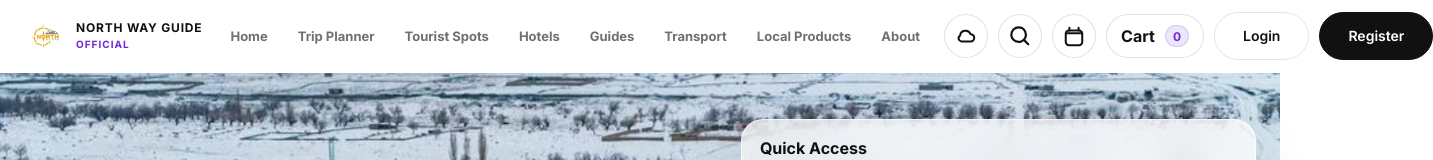
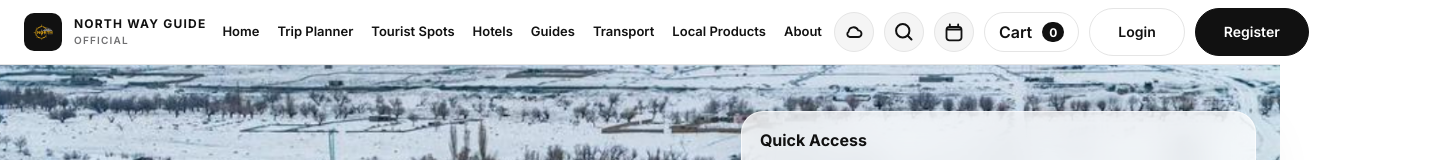
Before and after one commit to mibrahim-khalil/north-way-guide, a React (Vite) app in the folder frontend-public/: page /login in a window 1280 px wide. Shown: the top 160 px of the page, 1433 px wide, since content can reach past the window. Built offline with nearby package versions, Linux system fonts and the light colour scheme; no server answers.

Commit message:
Changing the UI

```diff
--- a/frontend-public/src/components/common/Header.css
+++ b/frontend-public/src/components/common/Header.css
@@ -1,18 +1,15 @@
-/* for sticky hearder */
 .nwHeader{
   position: sticky;
   top: 0;
   z-index: 999;
-  background: rgba(255,255,255,0.72);
-  backdrop-filter: blur(22px);
-  -webkit-backdrop-filter: blur(22px);
-  border-bottom: 1px solid rgba(255,255,255,0.65);
+  background: var(--canvas);
+  border-bottom: 1px solid var(--hairline);
 }
 
 .nwHeaderInner{
-  height: 72px;
+  height: 64px;
   width: 100%;
-  padding: 0 26px;
+  padding: 0 24px;
   display:flex;
   align-items:center;
   justify-content: space-between;
@@ -25,60 +22,30 @@
   gap: 12px;
   flex: 0 0 auto;
 }
-.brandMark{
-  width: 36px; height: 36px;
-  border-radius: 12px;
-  background: linear-gradient(110deg, #d6f5e1 0%, #eaddf3 45%, #dcecfc 100%);
-  border: 1px solid rgba(15,23,42,0.08);
-  box-shadow: 0 10px 25px rgba(15,23,42,0.08);
+
+/* Your logo is white; give it a black stage (optional but looks premium) */
+.brandLogo{
+  width: 38px;
+  height: 38px;
+  object-fit: contain;
+  border-radius: 10px;
+  background: var(--ink);
+  padding: 6px;
 }
-.brandMark.small{ width: 30px; height: 30px; border-radius: 10px; }
 
 .brandTextCol{ display:flex; flex-direction: column; line-height: 1.05; }
-.brandText{ font-weight: 1000; font-size: 12px; letter-spacing: .8px; color: var(--heading); }
-.brandSub{ margin-top: 4px; font-size: 10px; font-weight: 900; letter-spacing: 1px; color: #6d28d9; }
-
-.headerSearch{
-  flex: 1 1 auto;
-  max-width: 560px;
-  display:flex;
-  align-items:center;
-  gap: 10px;
-  padding: 8px 10px;
-  border-radius: 999px;
-  border: 1px solid rgba(15,23,42,0.10);
-  background: rgba(255,255,255,0.82);
-  box-shadow: 0 12px 30px rgba(15,23,42,0.06);
+.brandText{
+  font-weight: 700;
+  font-size: 12px;
+  letter-spacing: 1.2px;
+  color: var(--ink);
 }
-.searchIcon{
-  width: 28px;
-  height: 28px;
-  display:flex;
-  align-items:center;
-  justify-content:center;
-  border-radius: 999px;
-  background: rgba(109,40,217,0.10);
-  color: #6d28d9;
-  font-weight: 1000;
-  flex: 0 0 auto;
-}
-.searchInput{
-  border: 0;
-  outline: none;
-  background: transparent;
-  width: 100%;
-  font-weight: 700;
-  color: var(--heading);
-}
-.searchInput::placeholder{ color: rgba(100,116,139,0.9); font-weight: 700; }
-.searchBtn{
-  border: 0;
-  cursor:pointer;
-  padding: 9px 14px;
-  border-radius: 999px;
-  font-weight: 900;
-  background: #0f172a;
-  color: white;
+.brandSub{
+  margin-top: 4px;
+  font-size: 10px;
+  font-weight: 600;
+  letter-spacing: 1.2px;
+  color: var(--muted);
 }
 
 .rightGroup{
@@ -88,227 +55,99 @@
   gap: 12px;
   flex: 0 0 auto;
 }
+
+/* Nike-like nav: clean text + underline active */
 .nav{
   display:flex;
   align-items:center;
-  gap: 6px;
+  gap: 18px;
   white-space: nowrap;
 }
 .nav a{
   font-size: 13px;
-  font-weight: 800;
-  color: var(--muted);
-  padding: 9px 12px;
-  border-radius: 999px;
-  transition: .15s ease;
+  font-weight: 600;
+  color: var(--ink);
+  padding: 8px 0;
+  border-bottom: 2px solid transparent;
 }
-.nav a:hover{ background: rgba(15,23,42,0.05); color: var(--heading); }
 .nav a.active{
-  background: rgba(255,255,255,0.95);
-  color: var(--heading);
-  box-shadow: 0 10px 25px rgba(15,23,42,0.08);
+  border-bottom-color: var(--ink);
 }
 
 .actions{ display:flex; gap: 10px; align-items:center; }
 
+/* icon buttons */
+.headerIconBtn{
+  height: 40px;
+  width: 40px;
+  border-radius: 9999px;
+  border: 1px solid var(--hairline);
+  background: var(--soft);
+  color: var(--ink);
+  cursor: pointer;
+  display: inline-flex;
+  align-items: center;
+  justify-content: center;
+  padding: 0;
+}
+.headerIconBtn:hover{ background: #ededed; }
+.headerIconSvg{ width: 20px; height: 20px; display:block; }
+
+/* cart pill */
+.cartBtn{
+  display:inline-flex;
+  align-items:center;
+  gap:10px;
+  height: 40px;
+  padding: 0 14px;
+  border-radius: 9999px;
+  border: 1px solid var(--hairline);
+  background: var(--canvas);
+  font-weight: 600;
+  color: var(--ink);
+}
+.cartCount{
+  min-width: 20px;
+  height: 20px;
+  padding: 0 7px;
+  display:inline-flex;
+  align-items:center;
+  justify-content:center;
+  border-radius: 9999px;
+  background: var(--ink);
+  color: var(--canvas);
+  font-size: 12px;
+  font-weight: 700;
+}
+
+/* hamburger */
 .hamburger{
   display: none;
-
-  width: 46px;
-  height: 46px;
-  border-radius: 16px;
-  border: 1px solid rgba(15,23,42,0.12);
-  background: rgba(255,255,255,0.88);
+  width: 44px;
+  height: 44px;
+  border-radius: 9999px;
+  border: 1px solid var(--hairline);
+  background: var(--soft);
   cursor:pointer;
-
   align-items: center;
   justify-content: center;
-
   padding: 0;
 }
-
 .hamburgerInner{
-  width: 22px;
+  width: 20px;
   display: flex;
   flex-direction: column;
-  align-items: center;
-  justify-content: center;
-  gap: 6px;
+  gap: 5px;
 }
-
 .hamburgerInner span{
   display:block;
   width: 100%;
-  height: 3px;
-  background: #0f172a;
-  border-radius: 999px;
+  height: 2px;
+  background: var(--ink);
+  border-radius: 9999px;
 }
 
 @media (max-width: 1040px){
   .nav, .actions{ display:none; }
-  .headerSearch{ display:none; }
   .hamburger{ display:flex; }
 }
-
-.drawerOverlay{
-  position: fixed;
-  inset: 0;
-  background: rgba(15,23,42,0.45);
-  opacity: 0;
-  pointer-events: none;
-  transition: .2s ease;
-  z-index: 2000;
-}
-.drawerOverlay.show{
-  opacity: 1;
-  pointer-events: auto;
-}
-
-.drawer{
-  position: fixed;
-  top: 0; right: 0; bottom: 0;
-  width: min(360px, 92vw);
-  background: rgba(255,255,255,0.95);
-  backdrop-filter: blur(18px);
-  -webkit-backdrop-filter: blur(18px);
-  border-left: 1px solid rgba(15,23,42,0.08);
-  transform: translateX(110%);
-  transition: .22s ease;
-  z-index: 2100;
-  padding: 14px;
-  display:flex;
-  flex-direction: column;
-  overflow: auto;
-}
-.drawer.show{ transform: translateX(0); }
-
-.drawerTop{
-  display:flex;
-  align-items:center;
-  justify-content:space-between;
-  gap: 10px;
-  padding-bottom: 12px;
-  border-bottom: 1px solid rgba(15,23,42,0.07);
-}
-.drawerBrand{ display:flex; align-items:center; gap: 10px; }
-.drawerClose{
-  width: 38px; height: 38px;
-  border-radius: 12px;
-  border: 1px solid rgba(15,23,42,0.10);
-  background: rgba(15,23,42,0.05);
-  cursor:pointer;
-}
-
-.drawerSearch{
-  margin-top: 12px;
-  display:flex;
-  align-items:center;
-  gap: 10px;
-  padding: 8px 10px;
-  border-radius: 999px;
-  border: 1px solid rgba(15,23,42,0.10);
-  background: rgba(255,255,255,0.92);
-}
-
-.drawerNav{
-  display:flex;
-  flex-direction: column;
-  gap: 8px;
-  padding: 14px 0;
-}
-.drawerLink{
-  padding: 12px;
-  border-radius: 14px;
-  font-weight: 900;
-  color: var(--muted);
-  background: rgba(15,23,42,0.04);
-  border: 1px solid rgba(15,23,42,0.06);
-}
-.drawerLink.active{
-  color: var(--heading);
-  background: rgba(109,40,217,0.08);
-  border-color: rgba(109,40,217,0.12);
-}
-
-.drawerActions{
-  margin-top: auto;
-  display:grid;
-  gap: 10px;
-  padding-top: 12px;
-  border-top: 1px solid rgba(15,23,42,0.07);
-}
-
-.drawerOverlay{
-  z-index: 99990 !important;
-}
-.drawer{
-  z-index: 99999 !important;
-}
-
-.hero, .hero *{
-  z-index: auto;
-}
-.brandLogo{
-  width: 38px;
-  height: 38px;
-  object-fit: contain;
-  border-radius: 10px;
-}
-
-.cartBtn{
-  display:inline-flex;
-  align-items:center;
-  gap:10px;
-  padding: 10px 14px;
-  border-radius: 999px;
-  border: 1px solid rgba(15,23,42,0.12);
-  background: rgba(255,255,255,0.75);
-  font-weight: 900;
-  color: var(--heading);
-}
-
-.cartCount{
-  min-width: 22px;
-  height: 22px;
-  padding: 0 7px;
-  display:inline-flex;
-  align-items:center;
-  justify-content:center;
-  border-radius: 999px;
-  background: rgba(109,40,217,0.12);
-  border: 1px solid rgba(109,40,217,0.16);
-  color: #6d28d9;
-  font-size: 12px;
-  font-weight: 1000;
-}
-
-.headerIconBtn{
-  height: 44px;
-  width: 44px;
-  border-radius: 999px;
-  border: 1px solid rgba(15,23,42,0.12);
-  background: #fff;
-  color: var(--heading);
-  font-weight: 1000;
-  cursor: pointer;
-
-  display: inline-flex;
-  align-items: center;
-  justify-content: center;
-
-  font-size: 22px;
-  line-height: 1;
-}
-
-.headerIconBtn:hover{
-  background: rgba(15,23,42,0.04);
-}
-
-.headerIconBtn:active{
-  transform: translateY(1px);
-}
-.headerIconSvg{
-  width: 22px;
-  height: 22px;
-  display: block;
-}
```
